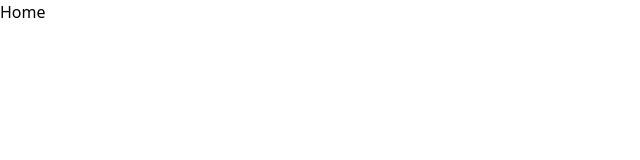
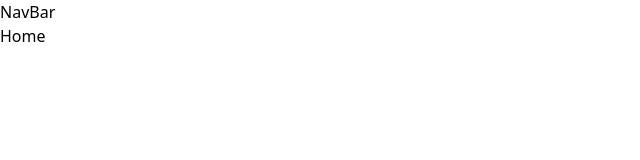
Before and after one commit to ch3rrywolf/Burokkunoto, a React (Vite) app in the folder frontend/: page / in a window 1280 px wide. Shown: the top 160 px of the page, without its empty margins (0-640 px from the left). Built offline with nearby package versions, Linux system fonts and the light colour scheme.

Commit message:
frontend NavBar

```diff
--- a/frontend/src/App.jsx
+++ b/frontend/src/App.jsx
@@ -3,10 +3,12 @@ import { BrowserRouter, Routes, Route } from "react-router-dom"
 import Login from "./pages/Login/Login"
 import Home from "./pages/Home/Home"
 import Signup from "./pages/Signup/Signup"
+import NavBar from "./components/NavBar"
 
 const App = () => {
   return (
     <BrowserRouter>
+    <NavBar />
       <Routes>
         <Route path="/" element={<Home />} />
         <Route path="/login" element={<Login />} />
--- /dev/null
+++ b/frontend/src/components/NavBar.jsx
@@ -0,0 +1,9 @@
+import React from 'react'
+
+const NavBar = () => {
+  return (
+    <div><h2>NavBar</h2></div>
+  )
+}
+
+export default NavBar
--- a/frontend/tailwind.config.js
+++ b/frontend/tailwind.config.js
@@ -1,6 +1,9 @@
 /** @type {import('tailwindcss').Config} */
 export default {
-content: ["./index.html", "./src/**/*.{html,js,ts,jsx,tsx}"],
+content: [
+  './src/pages/**/*.{html,js}',
+  './src/components/**/*.{html,js}',
+],
   theme: {
     extend: {},
   },
```
